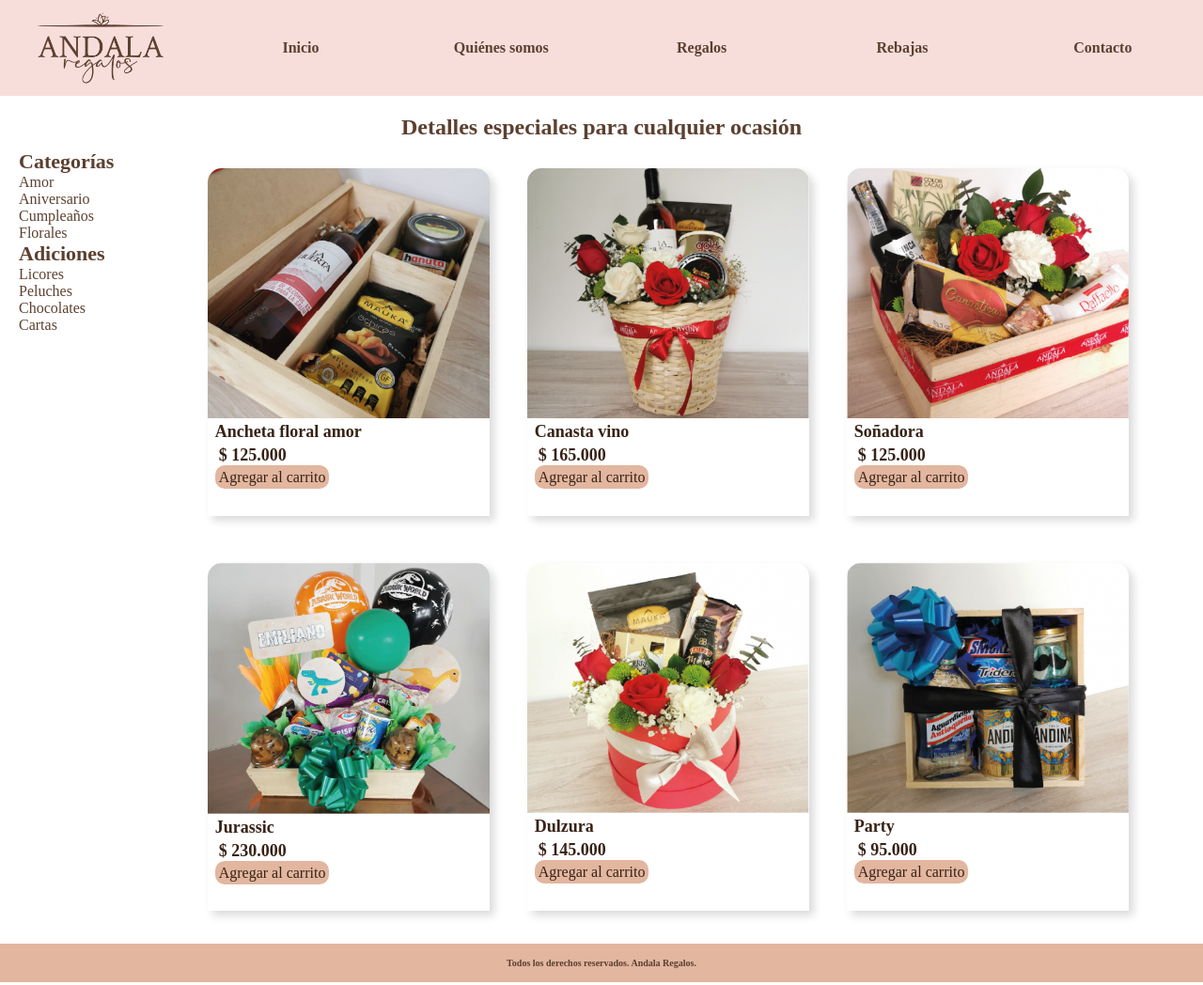
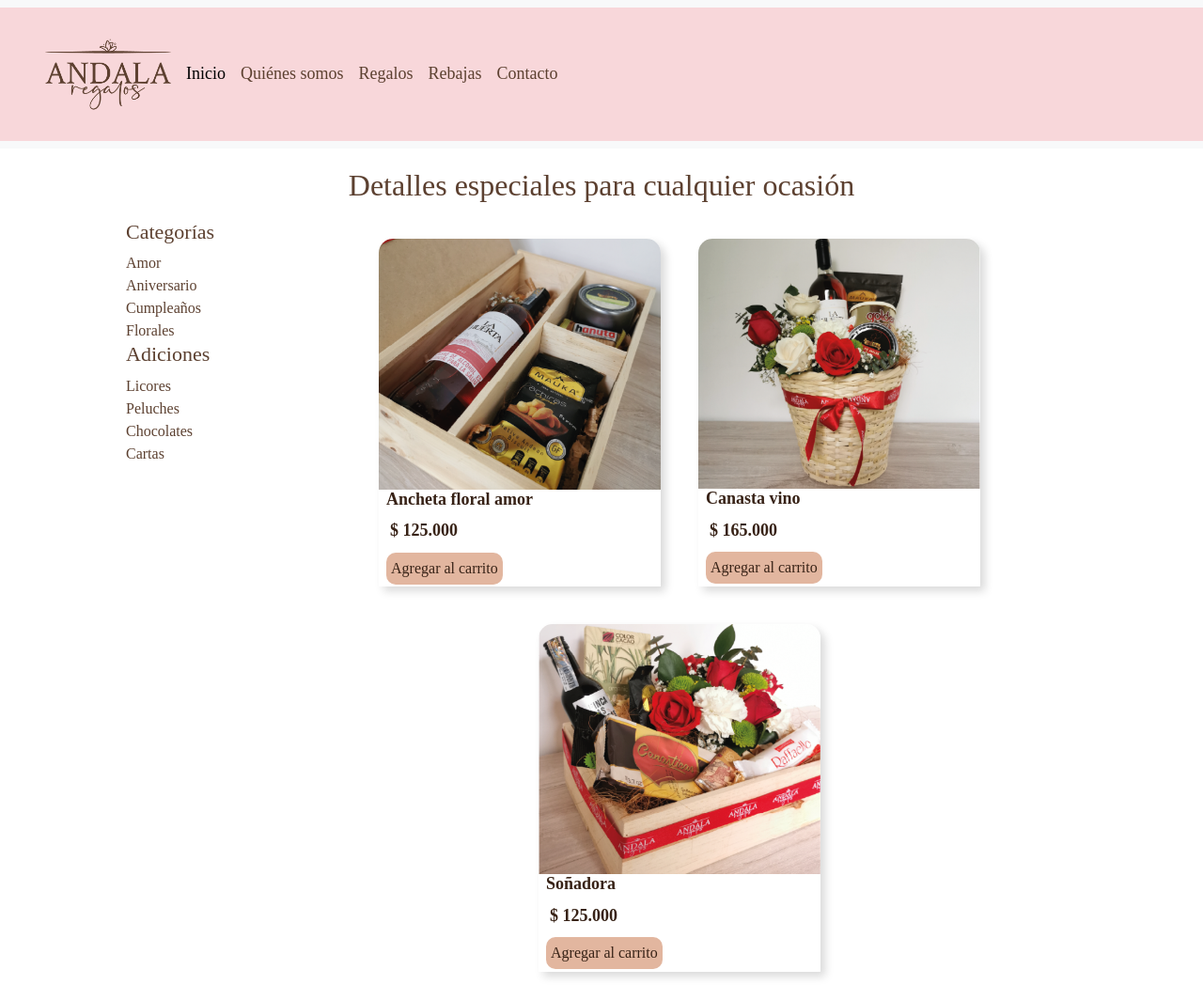
Before and after one commit to lauristrujillol/andala-regalos, a plain HTML site: page regalos.html in a window 1280 px wide. Shown: the top 1048 px of the page at 94% size. Drawn offline with nearby package versions, Linux system fonts and the light colour scheme.

Commit message:
Nav bar con boostrap

```diff
--- a/main.css
+++ b/main.css
@@ -6,9 +6,9 @@
 }
 
 
-/*ANDALA HEADER*/
+/*ANDALA HEADER - LO HABIA HECHO CON GRID PERO LO CAMBIE CON BOOSTRAP*/
 
-.andala {
+/* .andala {
     font-family: poppins;
 
     font-weight: bold;
@@ -24,9 +24,11 @@
         "logo logo quien regalos rebajas contacto"
         "logo logo .     .       .       .";
 
-}
+} */
 
-.andala div img {
+
+
+/*.andala div img {
     width: 150px;
 }
 
@@ -66,7 +68,10 @@
 
 .andala__contacto {
     grid-area: contacto;
-}
+}*/
+
+
+
 
 
 .banner {
@@ -292,9 +297,9 @@
     margin-top: 20px;
     font-family: poppins;
     font-weight: bolder;
-    font-size: 12px;
     display: flex;
     justify-content: center;
+
 }
 
 .categorías {
@@ -420,6 +425,24 @@
     justify-content: center;
 }
 
+
+.paddingfondo {
+    padding: 20px;
+}
+
+.logo {
+    width: 150px;
+    margin-left: 20px;
+}
+
+.nav-link {
+    font-family: poppins;
+    color: #5C4030;
+    font-weight: 400;
+    font-size: 18px;
+
+}
+
 .scale {
     transition: 1s;
 }
@@ -536,5 +559,13 @@
     color: #372216;
 }
 
+.categorías {
+    display: none;
 
 }
+
+.mapa {
+    display: none;
+}
+
+}
--- a/regalos.html
+++ b/regalos.html
@@ -5,36 +5,46 @@
     <meta http-equiv="X-UA-Compatible" content="IE=edge">
     <meta name="viewport" content="width=device-width, initial-scale=1.0">
     <title>Regalos</title>
+    <link href="https://cdn.jsdelivr.net/npm/bootstrap@5.3.0-alpha1/dist/css/bootstrap.min.css" rel="stylesheet" integrity="sha384-GLhlTQ8iRABdZLl6O3oVMWSktQOp6b7In1Zl3/Jr59b6EGGoI1aFkw7cmDA6j6gD" crossorigin="anonymous">
     <link rel="stylesheet" href="./main.css">
 </head>
 <body>
 
 
-    <div class="andala">
+    <nav class="navbar navbar-expand-lg bg-body-tertiary">
+        <div class="container-fluid paddingfondo bg-danger-subtle">
             <div><img class="logo" src="./Logo/Logo Andala Regalos.png"></div>
-        <div class="andala__inicio">
-            <a href="./index.html">Inicio</a>
+          <button class="navbar-toggler" type="button" data-bs-toggle="collapse" data-bs-target="#navbarNav" aria-controls="navbarNav" aria-expanded="false" aria-label="Toggle navigation">
+            <span class="navbar-toggler-icon"></span>
+          </button>
+          <div class="collapse navbar-collapse" id="navbarNav">
+            <ul class="navbar-nav">
+              <li class="nav-item">
+                <a class="nav-link active" aria-current="page" href="./index.html">Inicio</a>
+              </li>
+              <li class="nav-item">
+                <a class="nav-link" href="./quienessomos.html">Quiénes somos</a>
+              </li>
+              <li class="nav-item">
+                <a class="nav-link" href="./regalos.html">Regalos</a>
+              </li>
+              <li class="nav-item">
+                <a class="nav-link" href="./rebajas.html">Rebajas</a>
+              </li>
+              <li class="nav-item">
+                <a class="nav-link" href="./contacto.html">Contacto</a>
+              </li>
+
+            </ul>
           </div>
-        <div class="andala__quien">
-            <a class="menu__item" href="./quienessomos.html">Quiénes somos</a>
         </div>
-        <div class="andala__regalos">
-            <a href="./regalos.html">Regalos</a>
-        </div>
-        <div class="andala__rebajas">
-            <a href="./rebajas.html">Rebajas</a>
-        </div>
-        <div class="andala__contacto">
-            <a href="./contacto.html">Contacto</a>
-        </div>
-
-    </div>
+      </nav>
 
 
     <div class="detalles">
-        <h1>
+        <h2>
             Detalles especiales para cualquier ocasión
-        </h1>
+        </h2>
     </div>
 
     <section class="container">
@@ -52,41 +62,7 @@
             <li>Cartas</li>
         </ul>
 
-            <!-- <div class="tarjetasRebajas">
 
-                <div class="tarjeticas">
-                    <img src="./Fotos productos/producto_3.png" class="card_image" alt="regalo">
-                    <h2 class="card_title">Soñadora</h2>
-                    <h3 class="card_price">$ 125.000</h2>
-                    <a href="#" class="btn">Agregar al carrito</a>
-                </div>
-
-                <div class="tarjeticas">
-                    <img src="./Fotos productos/producto_4.png" class="card_image" alt="regalo">
-                    <h2 class="card_title">Jurassic</h2>
-                    <h3 class="card_price">$ 230.000</h2>
-                    <a href="#" class="btn">Agregar al carrito</a>
-                </div>
-
-            </div>
-
-            <div class="tarjetasRebajas">
-
-                <div class="tarjeticas">
-                    <img src="./Fotos productos/producto_5.png" class="card_image" alt="regalo">
-                    <h2 class="card_title">Dulzura</h2>
-                    <h3 class="card_price">$ 145.000</h2>
-                    <a href="#" class="btn">Agregar al carrito</a>
-                </div>
-
-                <div class="tarjeticas">
-                    <img src="./Fotos productos/producto_6.png" class="card_image" alt="regalo">
-                    <h2 class="card_title">Party</h2>
-                    <h3 class="card_price">$ 95.000</h2>
-                    <a href="#" class="btn">Agregar al carrito</a>
-                </div>
-
-            </div> -->
 
         <div class="tarjetasRebajas">
 
@@ -140,13 +116,12 @@
         </section>
 
 
-
-
-
-
     <footer>
         <h2 class="pie">Todos los derechos reservados. Andala Regalos.</h2>
     </footer>
 
+
+
+<script src="https://cdn.jsdelivr.net/npm/bootstrap@5.3.0-alpha1/dist/js/bootstrap.bundle.min.js" integrity="sha384-w76AqPfDkMBDXo30jS1Sgez6pr3x5MlQ1ZAGC+nuZB+EYdgRZgiwxhTBTkF7CXvN" crossorigin="anonymous"></script>
 </body>
 </html>
```
Also changed, not shown: contacto.html (+27 -17 lines), index.html (+35 -3 lines), quienessomos.html (+29 -19 lines), rebajas.html (+27 -24 lines). Lines whose indentation alone changed are shown as unchanged.
